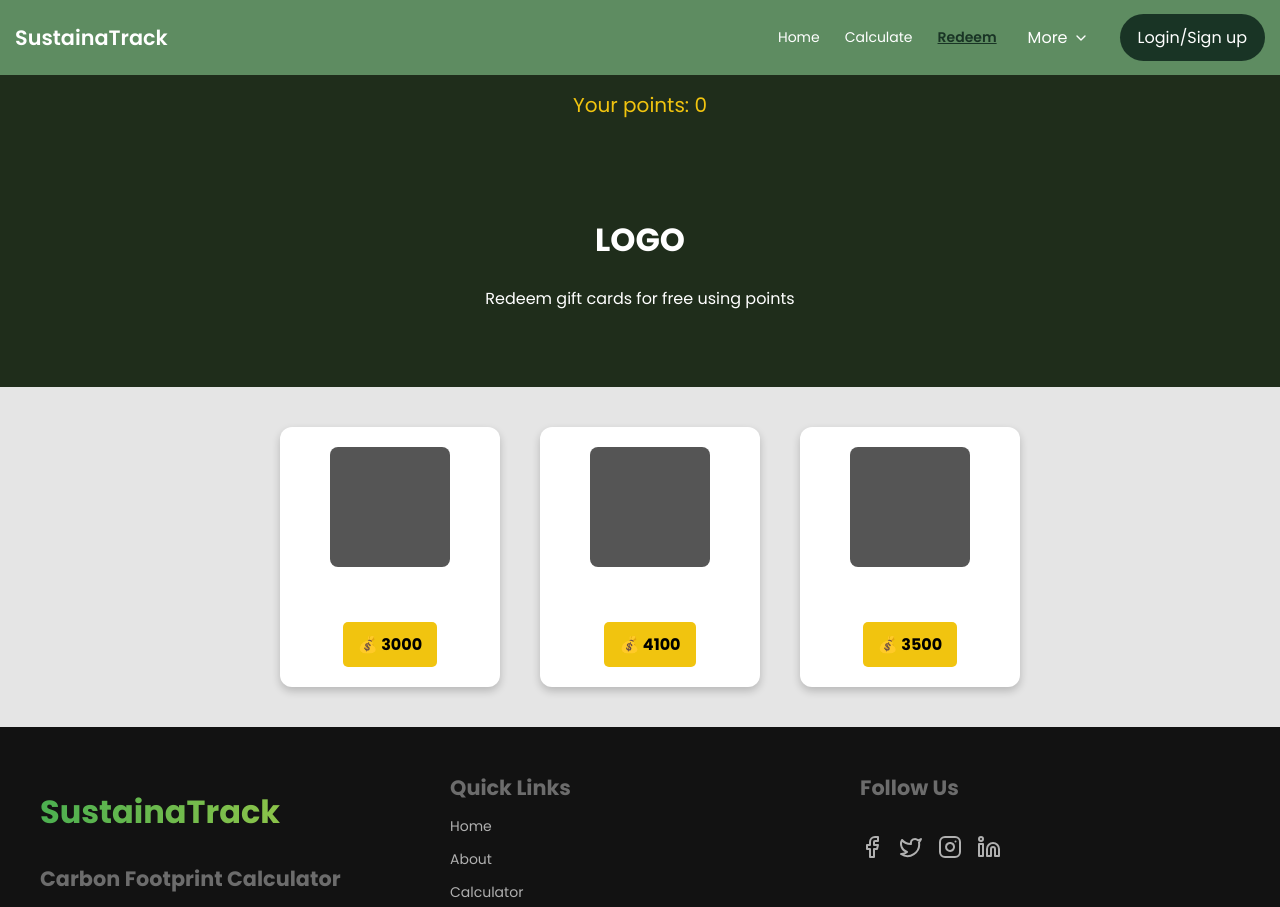
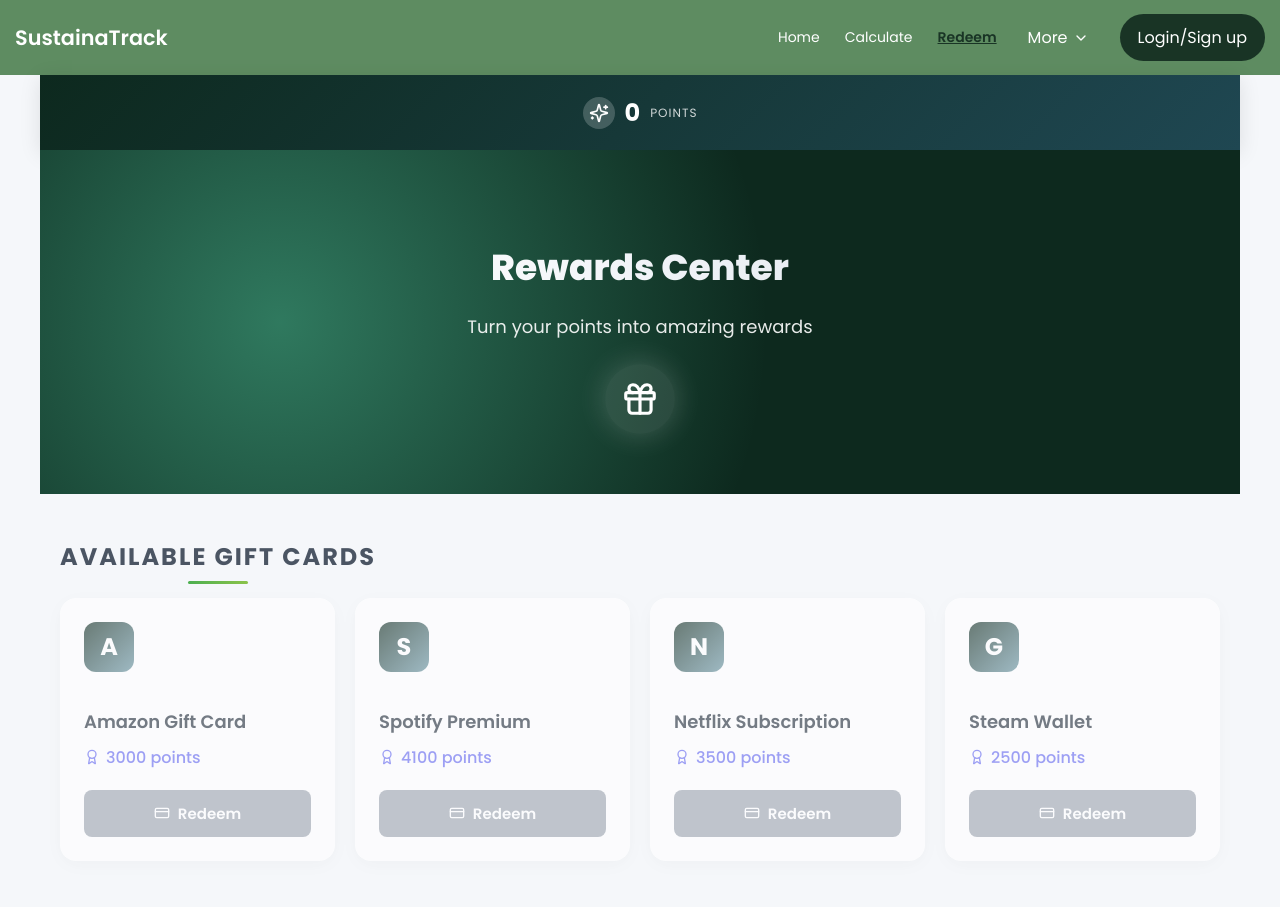
Before and after one commit to Sanskar-2104/Carbon-Footprint-Website, a React (Create React App) app in the folder frontend/: page /redeem in a window 1280 px wide. Shown: the top 907 px of the page. Built offline with nearby package versions, Linux system fonts and the light colour scheme.

Commit message:
Redeem UI modifications

```diff
--- a/frontend/src/pages/Redeem/Redeem.css
+++ b/frontend/src/pages/Redeem/Redeem.css
@@ -1,82 +1,275 @@
-.redeem-container {
+/* Modern Reset */
+/* * {
   margin: 0;
-  background-color: #e5e5e5;
-  text-align: center;
-  width: 100%;
-  overflow-x: hidden;
+  padding: 0;
+  box-sizing: border-box;
+} */
+
+body {
+  font-family: 'Inter', -apple-system, BlinkMacSystemFont, 'Segoe UI', Roboto, Oxygen, Ubuntu, Cantarell, sans-serif;
+  -webkit-font-smoothing: antialiased;
+  -moz-osx-font-smoothing: grayscale;
+  color: #333;
+  background-color: #f5f7fa;
 }
 
-/*.full-width {
+/* Main Container */
+.redeem-container {
   width: 100%;
-}*/
-
-.points-bar {
-  background-color: #1f2d1b;
-  color: #f1c40f;
-  padding: 15px;
-  font-size: 20px;
+  max-width: 1200px;
+  margin: 0 auto;
+  padding: 0;
+  background-color: #f5f7fa;
 }
 
-.redeem-section {
-  background-color: #1f2d1b;
+/* Header Styles */
+.redeem-header {
+  background: linear-gradient(135deg, #0d291e 0%, #1f4752 100%);
   color: white;
-  padding: 50px 0;
+  padding: 20px;
+  /* position: sticky; */
+  top: 0;
+  z-index: 100;
+  box-shadow: 0 4px 20px rgba(0, 0, 0, 0.1);
 }
 
-.increased-height {
-  padding: 60px 0; /* Increased height */
+.points-display {
+  display: flex;
+  align-items: center;
+  justify-content: center;
+  gap: 10px;
 }
 
-.cards-container {
+.points-icon {
   display: flex;
+  align-items: center;
   justify-content: center;
-  flex-wrap: wrap;
+  width: 32px;
+  height: 32px;
+  background-color: rgba(255, 255, 255, 0.2);
+  border-radius: 50%;
+}
+
+.points-amount {
+  font-size: 24px;
+  font-weight: 700;
+}
+
+.points-label {
+  font-size: 12px;
+  opacity: 0.8;
+  letter-spacing: 1px;
+}
+
+/* Hero Section */
+.redeem-hero-section {
+  background: #0d291e;
+  color: white;
+  padding: 60px 20px;
+  text-align: center;
+  position: relative;
+  overflow: hidden;
+}
+
+.redeem-hero-section::before {
+  content: "";
+  position: absolute;
+  top: 0;
+  left: 0;
+  right: 0;
+  bottom: 0;
+  background: radial-gradient(circle at 20% 50%, rgba(99, 241, 191, 0.4) 0%, transparent 50%);
+}
+
+.redeem-hero-content {
+  position: relative;
+  z-index: 1;
+  max-width: 600px;
+  margin: 0 auto;
+}
+
+.redeem-hero-title {
+  font-size: 36px;
+  font-weight: 800;
+  margin-bottom: 12px;
+  background: linear-gradient(to right, #ffffff, #e2e8f0);
+  -webkit-background-clip: text;
+  background-clip: text;
+  color: transparent;
+}
+
+.redeem-hero-subtitle {
+  font-size: 18px;
+  opacity: 0.9;
+  margin-bottom: 24px;
+}
+
+.redeem-hero-decoration {
+  width: 70px;
+  height: 70px;
+  background-color: rgba(255, 255, 255, 0.1);
+  border-radius: 50%;
+  display: flex;
   align-items: center;
-  gap: 40px;
-  padding: 40px 10px;
+  justify-content: center;
+  margin: 0 auto;
+  box-shadow: 0 0 30px rgba(255, 255, 255, 0.2);
+}
+
+.redeem-hero-icon {
+  color: white;
+}
+
+/* Section Titles */
+.section-title {
+  font-size: 24px;
+  font-weight: 700;
+  margin-bottom: 24px;
+  text-align: center;
+  color: #4b5563;
+}
+
+/* Cards Section */
+.cards-section {
+  padding: 40px 20px;
+}
+
+.cards-grid {
+  display: grid;
+  grid-template-columns: repeat(auto-fill, minmax(260px, 1fr));
+  gap: 20px;
+}
+
+.gift-card {
+  background-color: white;
+  border-radius: 16px;
+  box-shadow: 0 4px 20px rgba(0, 0, 0, 0.05);
+  padding: 24px;
+  transition: transform 0.3s ease, box-shadow 0.3s ease;
+  display: flex;
+  flex-direction: column;
+  position: relative;
+  overflow: hidden;
+}
+
+.gift-card:hover {
+  transform: translateY(-5px);
+  box-shadow: 0 10px 30px rgba(0, 0, 0, 0.1);
+}
+
+.gift-card.disabled {
+  opacity: 0.6;
+}
+
+.card-logo {
+  width: 50px;
+  height: 50px;
+  background: linear-gradient(135deg, #0d291e 0%, #356e80c2 100%);
+  border-radius: 12px;
+  display: flex;
+  align-items: center;
+  justify-content: center;
+  margin-bottom: 18px;
+  color: white;
+  font-size: 24px;
+  font-weight: 700;
+}
+
+.card-content {
+  flex-grow: 1;
+  margin-bottom: 20px;
+}
+
+.card-title {
+  font-size: 18px;
+  font-weight: 600;
+  margin-bottom: 10px;
+  color: #1f2937;
+}
+
+.card-points {
+  display: flex;
+  align-items: center;
+  gap: 6px;
+  color: #6366f1;
+  font-weight: 500;
+}
+
+.redeem-button {
+  background-color: #6366f1;
+  color: white;
+  border: none;
+  border-radius: 8px;
+  padding: 12px 20px;
+  font-size: 15px;
+  font-weight: 600;
+  cursor: pointer;
+  display: flex;
+  align-items: center;
+  justify-content: center;
+  gap: 8px;
+  transition: background-color 0.2s;
   width: 100%;
 }
 
-.card {
-  background-color: white;
-  padding: 20px;
-  border-radius: 12px;
-  box-shadow: 0px 4px 8px rgba(0, 0, 0, 0.2);
-  text-align: center;
-  width: 180px; /* Increased width */
-  height: 220px; /* Increased height */
-  display: flex;
-  flex-direction: column;
-  justify-content: space-between;
-  align-items: center;
+.redeem-button:hover:not(:disabled) {
+  background-color: #15382c;
 }
 
-.larger-placeholder {
-  background-color: #555;
-  width: 120px; /* Increased size */
-  height: 120px; /* Increased size */
-  border-radius: 8px;
+.redeem-button:disabled {
+  background-color: #9ca3af;
+  cursor: not-allowed;
 }
 
-.redeem-button {
-  background-color: #f1c40f;
-  color: black;
-  border: none;
-  padding: 10px 15px;
-  font-size: 16px;
-  font-weight: bold;
-  cursor: pointer;
-  border-radius: 5px;
+/* Progress Section */
+.progress-section {
+  padding: 40px 20px 60px;
+  background-color: white;
+  margin-top: 40px;
 }
 
-.redeem-button:hover {
-  background-color: #d4ac0d;
+.progress-container {
+  max-width: 600px;
+  margin: 0 auto;
+}
+
+.progress-bar {
+  height: 10px;
+  background-color: #e5e7eb;
+  border-radius: 10px;
+  overflow: hidden;
+  margin-bottom: 10px;
+}
+
+.progress-fill {
+  height: 100%;
+  background: linear-gradient(90deg, #36896a, #1b493e);
+  border-radius: 10px;
+  transition: width 1s ease-in-out;
+}
+
+.progress-info {
+  text-align: center;
+  font-size: 14px;
+  color: #6b7280;
 }
 
 /* Responsive Design */
-@media (max-width: 600px) {
-  .cards-container {
-    flex-direction: column;
-    align-items: center;
+@media (max-width: 768px) {
+  .cards-grid {
+    grid-template-columns: 1fr;
+    padding: 0 10px;
+  }
+
+  .hero-title {
+    font-size: 30px;
+  }
+
+  .hero-subtitle {
+    font-size: 16px;
+  }
+
+  .section-title {
+    font-size: 22px;
   }
 }
--- a/frontend/src/pages/Redeem/Redeem.jsx
+++ b/frontend/src/pages/Redeem/Redeem.jsx
@@ -1,6 +1,61 @@
-// Supriya
+// // Supriya
+// import "./Redeem.css";
+// import { useEffect,useState } from "react";
+
+// const Redeem = () => {
+//   const [points, setPoints] = useState(0);
+
+//   const getPoints = async () => {
+//     try {
+//       const token = localStorage.getItem("token");
+//       if (!token) {
+//         alert("Please login to redeem points");
+//         return;
+//       }
+//       const response = await fetch("http://localhost:5000/api/gamification/points", {
+//         method: "GET",
+//         headers: {
+//           "Content-Type": "application/json",
+//           Authorization: `Bearer ${token}`,
+//         },
+//       });
+//       const data = await response.json();
+//       setPoints(data.points);
+
+//     } catch (error) {
+//       console.error({ success: false, message: error.message});
+//     }
+//   }
+//   useEffect(() => {
+//     getPoints();
+//   })
+//   return (
+//     <div className="redeem-container">
+//       <div className="points-bar full-width">Your points: { points }</div>
+//       <div className="redeem-section full-width increased-height">
+//         <h1>LOGO</h1>
+//         <p>Redeem gift cards for free using points</p>
+//       </div>
+//       <div className="cards-container">
+//         {[3000, 4100, 3500].map((points, index) => (
+//           <div key={index} className="card larger-card">
+//             <div className="image-placeholder larger-placeholder"></div>
+//             <button className="redeem-button">💰 {points}</button>
+//           </div>
+//         ))}
+//       </div>
+//     </div>
+//   );
+// };
+
+// export default Redeem;
+
+
+
+
+import { useEffect, useState } from "react";
+import { CreditCard, Gift, Award, Sparkles } from "lucide-react";
 import "./Redeem.css";
-import { useEffect,useState } from "react";
 
 const Redeem = () => {
   const [points, setPoints] = useState(0);
@@ -29,21 +84,92 @@ const Redeem = () => {
   useEffect(() => {
     getPoints();
   })
+
+  const giftCards = [
+    { id: 1, name: "Amazon Gift Card", points: 3000, logo: "A" },
+    { id: 2, name: "Spotify Premium", points: 4100, logo: "S" },
+    { id: 3, name: "Netflix Subscription", points: 3500, logo: "N" },
+    { id: 4, name: "Steam Wallet", points: 2500, logo: "G" }
+  ];
+
+  const handleRedeem = (cardPoints) => {
+    if (points >= cardPoints) {
+      setPoints(points - cardPoints);
+      alert(`Successfully redeemed! You have ${points - cardPoints} points remaining.`);
+    } else {
+      alert("Not enough points to redeem this gift card.");
+    }
+  };
+
   return (
     <div className="redeem-container">
-      <div className="points-bar full-width">Your points: { points }</div>
-      <div className="redeem-section full-width increased-height">
-        <h1>LOGO</h1>
-        <p>Redeem gift cards for free using points</p>
+      {/* Header with points display */}
+      <div className="redeem-header">
+        <div className="points-display">
+          <div className="points-icon">
+            <Sparkles size={20} />
+          </div>
+          <div className="points-amount">{points}</div>
+          <div className="points-label">POINTS</div>
+        </div>
       </div>
-      <div className="cards-container">
-        {[3000, 4100, 3500].map((points, index) => (
-          <div key={index} className="card larger-card">
-            <div className="image-placeholder larger-placeholder"></div>
-            <button className="redeem-button">💰 {points}</button>
+
+      {/* Hero Section */}
+      <section className="redeem-hero-section">
+        <div className="redeem-hero-content">
+          <h1 className="redeem-hero-title">Rewards Center</h1>
+          <p className="redeem-hero-subtitle">Turn your points into amazing rewards</p>
+          <div className="redeem-hero-decoration">
+            <Gift className="redeem-hero-icon" size={38} />
           </div>
-        ))}
-      </div>
+        </div>
+      </section>
+
+      {/* Cards Grid */}
+      <section className="cards-section">
+        <h2 className="section-title">Available Gift Cards</h2>
+
+        <div className="cards-grid">
+          {giftCards.map((card) => (
+            <div key={card.id} className={`gift-card ${points >= card.points ? '' : 'disabled'}`}>
+              <div className="card-logo">
+                <span>{card.logo}</span>
+              </div>
+              <div className="card-content">
+                <h3 className="card-title">{card.name}</h3>
+                <div className="card-points">
+                  <Award size={16} />
+                  <span>{card.points} points</span>
+                </div>
+              </div>
+              <button
+                className="redeem-button"
+                disabled={points < card.points}
+                onClick={() => handleRedeem(card.points)}
+              >
+                <CreditCard size={16} />
+                <span>Redeem</span>
+              </button>
+            </div>
+          ))}
+        </div>
+      </section>
+
+      {/* Progress Section */}
+      <section className="progress-section">
+        <h2 className="section-title">Your Progress</h2>
+        <div className="progress-container">
+          <div className="progress-bar">
+            <div
+              className="progress-fill"
+              style={{ width: `${Math.min(100, (points / 5000) * 100)}%` }}
+            ></div>
+          </div>
+          <div className="progress-info">
+            <span>{points} / 5000 points to next tier</span>
+          </div>
+        </div>
+      </section>
     </div>
   );
 };
```
